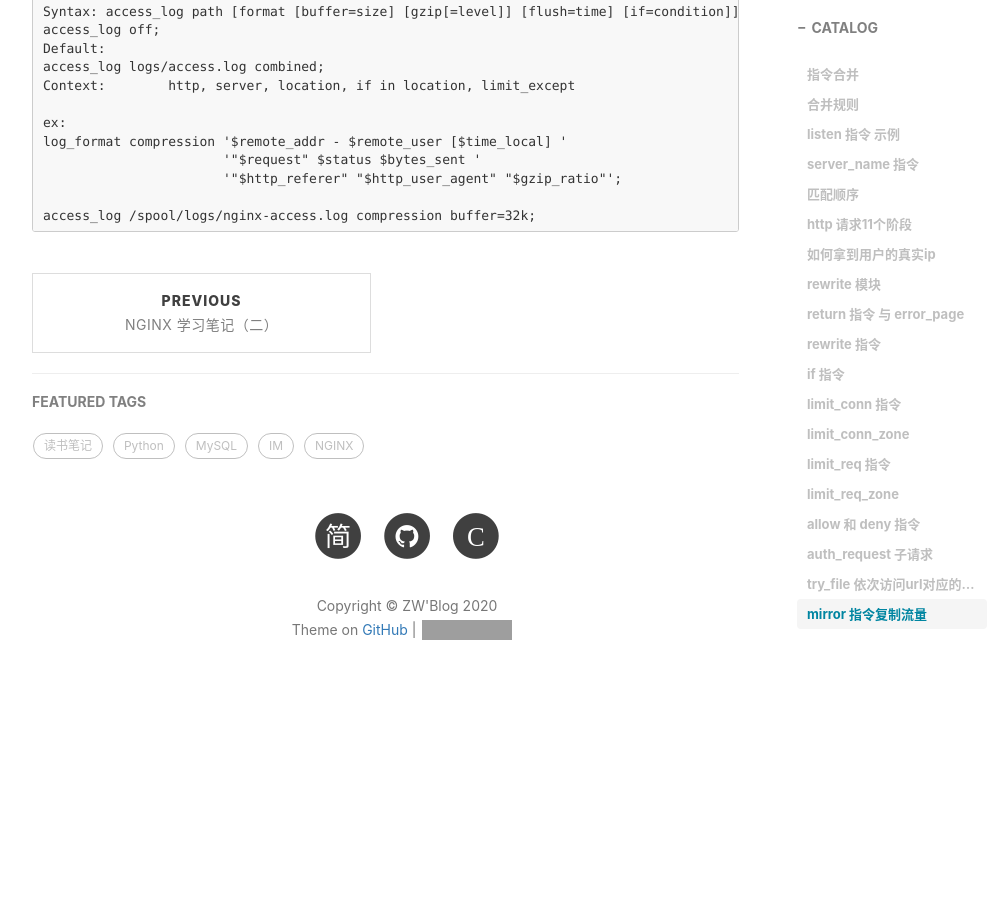
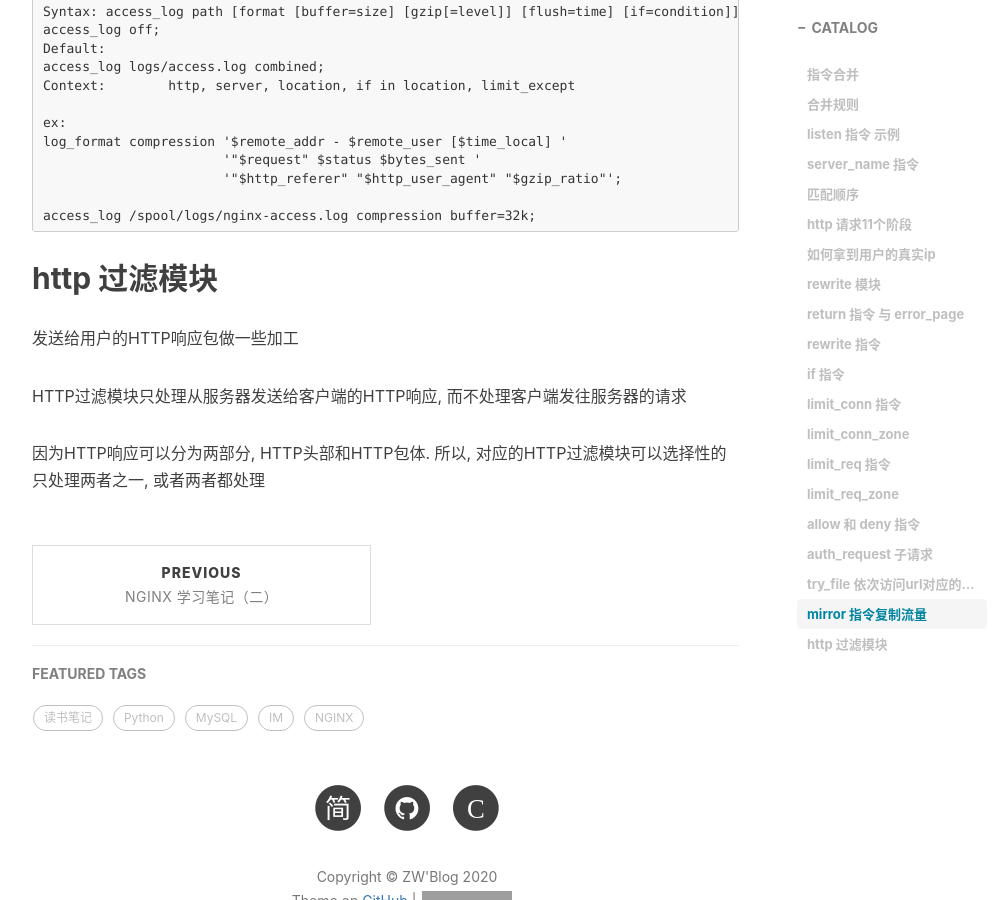
Before and after one commit to GitZW/gitzw.github.io, a Jekyll site: the page built from _posts/2020-11-11-nginx学习笔记三.md, in a window 1280 px wide and 900 px high, scrolled down 6916 px. Shown: the whole window, without its empty margins (233-1237 px from the left). Built offline with Jekyll 4.4.1, drawn with Linux system fonts in a browser that asks for light colours; nearby versions of some CDN libraries; comment, search, counter and statistics services are not loaded; before the commit the page ends 7649 px from its top, so only the background shows below that; grey boxes are pictures that could not be loaded.

Commit message:
nginx 学习笔记三

````diff
--- a/_posts/2020-11-11-nginx学习笔记三.md
+++ b/_posts/2020-11-11-nginx学习笔记三.md
@@ -314,3 +314,10 @@ log_format compression '$remote_addr - $remote_user [$time_local] '
 
 access_log /spool/logs/nginx-access.log compression buffer=32k;
 ```
+
+## http 过滤模块
+发送给用户的HTTP响应包做一些加工
+
+HTTP过滤模块只处理从服务器发送给客户端的HTTP响应, 而不处理客户端发往服务器的请求
+
+ 因为HTTP响应可以分为两部分, HTTP头部和HTTP包体. 所以, 对应的HTTP过滤模块可以选择性的只处理两者之一, 或者两者都处理
````
